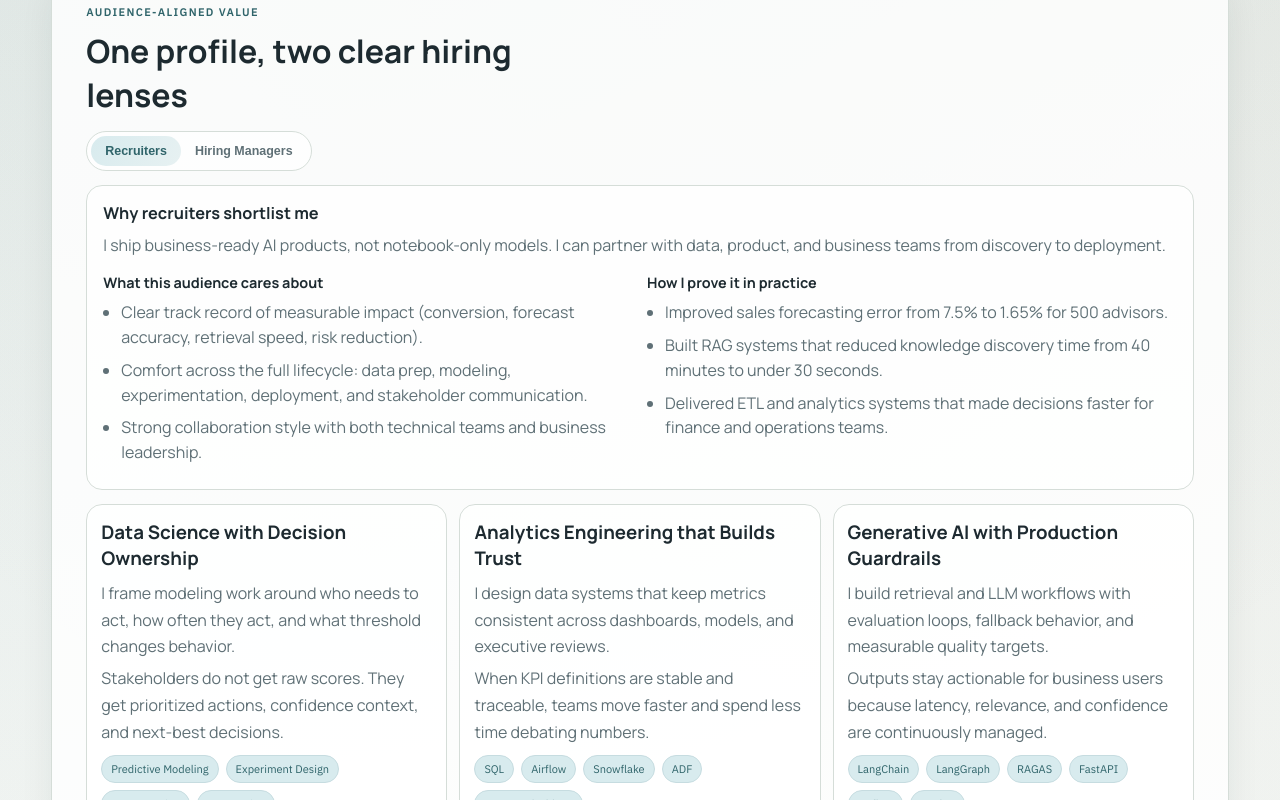
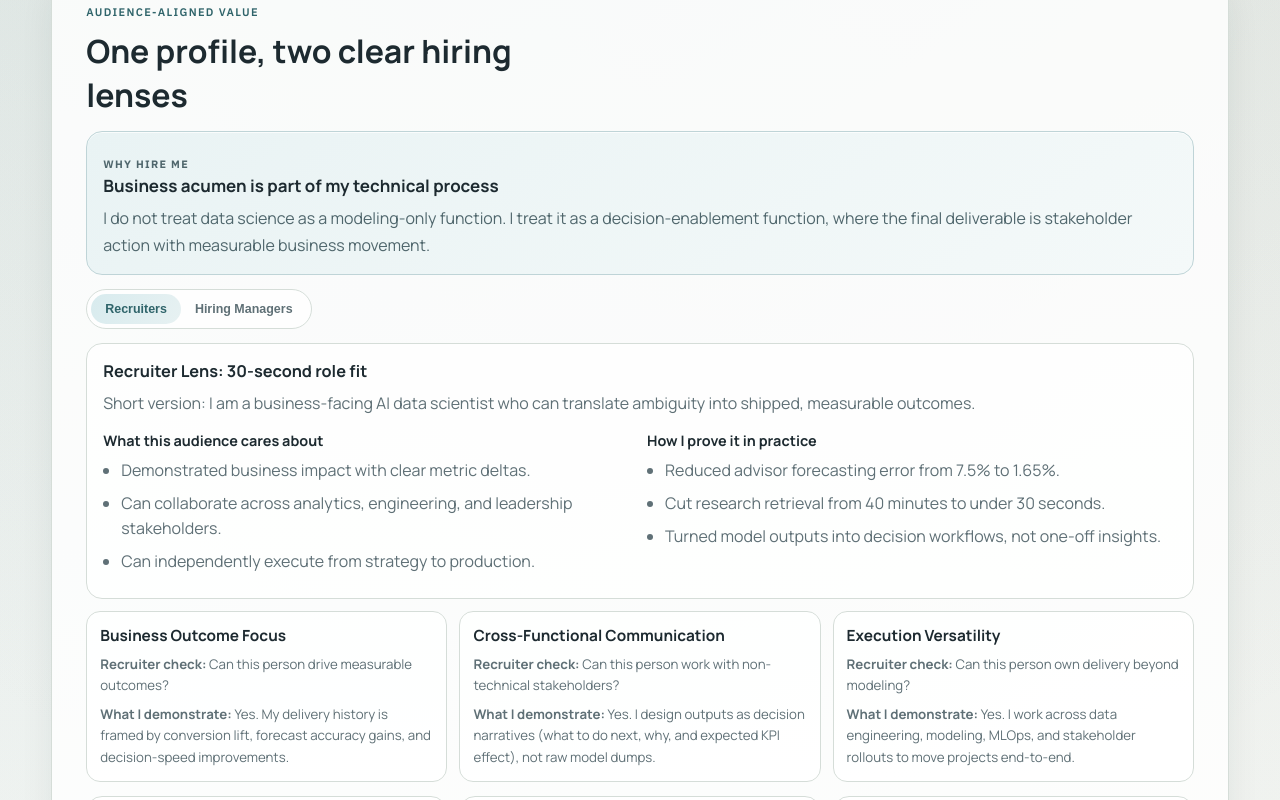
Before and after one commit to Johnny001-DS/karanbadlani-portfolio, a Next.js app: page /karanbadlani-portfolio/ in a window 1280 px wide. Shown: the part 800-1600 px from the top of the page. Built offline with nearby package versions, Linux system fonts and the light colour scheme.

Commit message:
Differentiate recruiter vs HM views and elevate Why Hire Me

```diff
--- a/src/pages/index.tsx
+++ b/src/pages/index.tsx
@@ -15,6 +15,19 @@ type AudienceBrief = {
   lead: string;
   priorities: string[];
   proofSignals: string[];
+};
+
+type RecruiterSignal = {
+  title: string;
+  recruiterQuestion: string;
+  answer: string;
+};
+
+type ManagerSignal = {
+  stage: string;
+  technicalMove: string;
+  businessMove: string;
+  governance: string;
 };
 
 type Pillar = {
@@ -91,34 +104,73 @@ const impactStats: ImpactStat[] = [
 
 const audienceBriefs: Record<AudienceView, AudienceBrief> = {
   Recruiters: {
-    title: 'Why recruiters shortlist me',
-    lead: 'I ship business-ready AI products, not notebook-only models. I can partner with data, product, and business teams from discovery to deployment.',
+    title: 'Recruiter Lens: 30-second role fit',
+    lead: 'Short version: I am a business-facing AI data scientist who can translate ambiguity into shipped, measurable outcomes.',
     priorities: [
-      'Clear track record of measurable impact (conversion, forecast accuracy, retrieval speed, risk reduction).',
-      'Comfort across the full lifecycle: data prep, modeling, experimentation, deployment, and stakeholder communication.',
-      'Strong collaboration style with both technical teams and business leadership.',
+      'Demonstrated business impact with clear metric deltas.',
+      'Can collaborate across analytics, engineering, and leadership stakeholders.',
+      'Can independently execute from strategy to production.',
     ],
     proofSignals: [
-      'Improved sales forecasting error from 7.5% to 1.65% for 500 advisors.',
-      'Built RAG systems that reduced knowledge discovery time from 40 minutes to under 30 seconds.',
-      'Delivered ETL and analytics systems that made decisions faster for finance and operations teams.',
+      'Reduced advisor forecasting error from 7.5% to 1.65%.',
+      'Cut research retrieval from 40 minutes to under 30 seconds.',
+      'Turned model outputs into decision workflows, not one-off insights.',
     ],
   },
   'Hiring Managers': {
-    title: 'Why hiring managers trust my execution',
-    lead: 'I optimize for decision velocity and reliability. Every model, dashboard, or RAG stack is designed with a stakeholder action path before release.',
+    title: 'Hiring Manager Lens: execution model',
+    lead: 'I operate with a product mindset: define decision owners first, design robust architecture second, and prove business movement third.',
     priorities: [
-      'I define business KPIs and decision owners upfront, then map model outputs to those decision points.',
-      'I choose architectures that are debuggable in production: validation, monitoring, and rollback-ready deployment workflows.',
-      'I treat explainability and adoption as first-class outcomes, not post-launch tasks.',
+      'Clear problem framing tied to KPI ownership.',
+      'Production reliability through validation, monitoring, and deployment rigor.',
+      'Business-action loops that show downstream adoption and impact.',
     ],
     proofSignals: [
-      'Designed retrieval grading + query rewriting loops to improve F1 from 0.64 to 0.85.',
-      'Built Snowflake + forecasting pipeline architecture over 200GB+ workloads with stable downstream reporting.',
-      'Operationalized churn and risk workflows with MLflow, APIs, containerization, and CI/CD alignment.',
+      'Improved retrieval F1 from 0.64 to 0.85 through query control loops.',
+      'Built Snowflake + forecasting architecture over 200GB+ workloads.',
+      'Operationalized churn/risk workflows with tracked, deployable ML lifecycle patterns.',
     ],
   },
 };
+
+const recruiterSignals: RecruiterSignal[] = [
+  {
+    title: 'Business Outcome Focus',
+    recruiterQuestion: 'Can this person drive measurable outcomes?',
+    answer: 'Yes. My delivery history is framed by conversion lift, forecast accuracy gains, and decision-speed improvements.',
+  },
+  {
+    title: 'Cross-Functional Communication',
+    recruiterQuestion: 'Can this person work with non-technical stakeholders?',
+    answer: 'Yes. I design outputs as decision narratives (what to do next, why, and expected KPI effect), not raw model dumps.',
+  },
+  {
+    title: 'Execution Versatility',
+    recruiterQuestion: 'Can this person own delivery beyond modeling?',
+    answer: 'Yes. I work across data engineering, modeling, MLOps, and stakeholder rollouts to move projects end-to-end.',
+  },
+];
+
+const hiringManagerSignals: ManagerSignal[] = [
+  {
+    stage: 'Problem Framing',
+    technicalMove: 'Define KPI, leading indicators, and decision boundary before selecting algorithms.',
+    businessMove: 'Prevents misaligned optimization and improves stakeholder trust from day one.',
+    governance: 'Documented owner, decision cadence, and success criteria.',
+  },
+  {
+    stage: 'System Design',
+    technicalMove: 'Build reproducible pipelines with validation gates, versioned data/model assets, and observability hooks.',
+    businessMove: 'Keeps production stable and reduces stakeholder disruption from model drift or data breaks.',
+    governance: 'Runbooks for failure handling and rollback-ready deployment paths.',
+  },
+  {
+    stage: 'Adoption & Action',
+    technicalMove: 'Translate predictions into action tiers (who to target, when, and with what confidence).',
+    businessMove: 'Turns insights into operational decisions instead of passive dashboards.',
+    governance: 'Track action uptake and KPI response in recurring business reviews.',
+  },
+];
 
 const pillars: Pillar[] = [
   {
@@ -524,6 +576,15 @@ const Home: NextPage = () => {
               <h2>One profile, two clear hiring lenses</h2>
             </div>
 
+            <div className="why-hire-highlight">
+              <p className="highlight-kicker">Why Hire Me</p>
+              <h3>Business acumen is part of my technical process</h3>
+              <p>
+                I do not treat data science as a modeling-only function. I treat it as a decision-enablement function, where the
+                final deliverable is stakeholder action with measurable business movement.
+              </p>
+            </div>
+
             <div className="audience-toggle" role="tablist" aria-label="Audience lens selector">
               {(['Recruiters', 'Hiring Managers'] as AudienceView[]).map((view) => (
                 <button
@@ -560,6 +621,29 @@ const Home: NextPage = () => {
                 </div>
               </div>
             </article>
+
+            {audienceView === 'Recruiters' ? (
+              <div className="audience-recruiter-grid">
+                {recruiterSignals.map((signal) => (
+                  <article key={signal.title} className="recruiter-card reveal">
+                    <h3>{signal.title}</h3>
+                    <p><strong>Recruiter check:</strong> {signal.recruiterQuestion}</p>
+                    <p><strong>What I demonstrate:</strong> {signal.answer}</p>
+                  </article>
+                ))}
+              </div>
+            ) : (
+              <div className="audience-hm-grid">
+                {hiringManagerSignals.map((signal) => (
+                  <article key={signal.stage} className="hm-card reveal">
+                    <h3>{signal.stage}</h3>
+                    <p><strong>Technical move:</strong> {signal.technicalMove}</p>
+                    <p><strong>Business move:</strong> {signal.businessMove}</p>
+                    <p><strong>Operating discipline:</strong> {signal.governance}</p>
+                  </article>
+                ))}
+              </div>
+            )}
 
             <div className="pillar-grid">
               {pillars.map((pillar) => (
--- a/src/styles/globals.css
+++ b/src/styles/globals.css
@@ -459,11 +459,71 @@ body {
   line-height: 1.7;
 }
 
+.why-hire-highlight {
+  margin-top: 14px;
+  border: 1px solid #bfd4d7;
+  border-radius: 16px;
+  padding: 16px;
+  background: linear-gradient(145deg, #e9f3f4, #f4f9f9);
+  box-shadow: inset 0 1px 0 rgba(255, 255, 255, 0.75);
+}
+
+.highlight-kicker {
+  margin: 0 0 6px;
+  text-transform: uppercase;
+  letter-spacing: 0.12em;
+  font-size: 0.67rem;
+  font-family: 'IBM Plex Sans', sans-serif;
+  color: #2f646a;
+  font-weight: 700;
+}
+
+.why-hire-highlight h3 {
+  margin: 0;
+  font-size: 1.06rem;
+}
+
+.why-hire-highlight p {
+  margin: 8px 0 0;
+  color: #4f666c;
+  line-height: 1.67;
+}
+
 .audience-grid {
   margin-top: 14px;
   display: grid;
   grid-template-columns: repeat(2, minmax(0, 1fr));
   gap: 14px;
+}
+
+.audience-recruiter-grid,
+.audience-hm-grid {
+  margin-top: 12px;
+  display: grid;
+  grid-template-columns: repeat(3, minmax(0, 1fr));
+  gap: 12px;
+}
+
+.recruiter-card,
+.hm-card {
+  border: 1px solid var(--line);
+  border-radius: 14px;
+  padding: 13px;
+  background: rgba(255, 255, 255, 0.75);
+}
+
+.recruiter-card h3,
+.hm-card h3 {
+  margin: 0;
+  font-size: 0.96rem;
+}
+
+.recruiter-card p,
+.hm-card p {
+  margin: 8px 0 0;
+  color: var(--ink-muted);
+  line-height: 1.6;
+  font-size: 0.83rem;
 }
 
 .audience-grid h4 {
@@ -771,6 +831,8 @@ body {
   }
 
   .stat-grid,
+  .audience-recruiter-grid,
+  .audience-hm-grid,
   .pillar-grid,
   .story-grid,
   .projects-grid,
@@ -815,6 +877,8 @@ body {
   }
 
   .audience-grid,
+  .audience-recruiter-grid,
+  .audience-hm-grid,
   .stat-grid,
   .pillar-grid,
   .story-grid,
```
